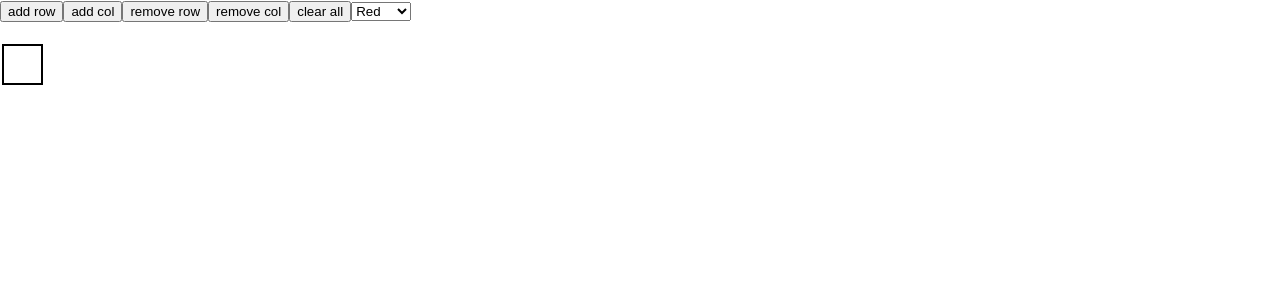
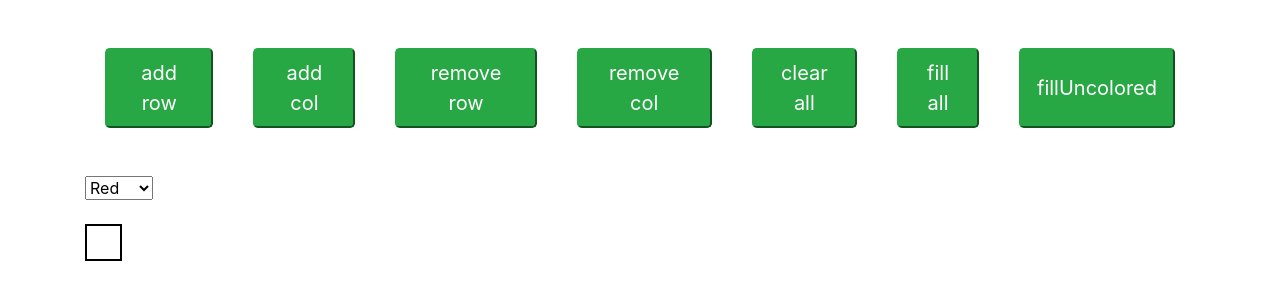
Before and after one commit to anastasiya-chabotska/Assignment-8, a React (Create React App) app: page / in a window 1280 px wide. Shown: the top 300 px of the page. Built offline with nearby package versions, Linux system fonts and the light colour scheme.

Commit message:
added some styling

```diff
--- a/package.json
+++ b/package.json
@@ -6,6 +6,7 @@
     "@testing-library/jest-dom": "^5.11.8",
     "@testing-library/react": "^11.2.3",
     "@testing-library/user-event": "^12.6.0",
+    "bootstrap": "^4.5.3",
     "react": "^17.0.1",
     "react-dom": "^17.0.1",
     "react-scripts": "4.0.1",
--- a/src/App.css
+++ b/src/App.css
@@ -1,9 +1,16 @@
-.App {
-  text-align: center;
-}
 
 .cell {
   width: 35px;
   height: 35px;
   border: 2px solid black;
 }
+
+.buttons{
+  display: flex;
+  box-sizing: border-box;
+  justify-content: center;
+  padding: 3em 0;
+}
+.buttons > button {
+  margin: 0 1em;
+}
--- a/src/components/Navbar.jsx
+++ b/src/components/Navbar.jsx
@@ -4,16 +4,23 @@ class NavBar extends Component {
 
     render(){
         return <div>
-            <button onClick={this.props.addrow}>add row</button>
-            <button onClick={this.props.addcol}>add col</button>
-            <button onClick={this.props.removeRow}>remove row</button>
-            <button onClick={this.props.removeCol}>remove col</button>
-            <button onClick={this.props.clearAll}>clear all</button>
-            <select onChange={this.props.setColor}>
-                <option value="#FF0000">Red</option>
-                <option value="#00FF00">Green</option>
-                <option value="#0000FF">Blue</option>
-            </select>
+            <div className="buttons">
+                <button onClick={this.props.addrow} className="btn-success btn-lg">add row</button>
+                <button onClick={this.props.addcol} className="btn-success btn-lg">add col</button>
+                <button onClick={this.props.removeRow} className="btn-success btn-lg">remove row</button>
+                <button onClick={this.props.removeCol} className="btn-success btn-lg">remove col</button>
+                <button onClick={this.props.clearAll} className="btn-success btn-lg">clear all</button>
+                <button onClick={this.props.fillAll} className="btn-success btn-lg">fill all</button>
+                <button onClick={this.props.fillUncolored} className="btn-success btn-lg">fillUncolored</button>
+            </div>
+            <div className="select-container">
+                <select onChange={this.props.setColor}>
+                    <option value="#FF0000">Red</option>
+                    <option value="#00FF00">Green</option>
+                    <option value="#0000FF">Blue</option>
+                </select>
+            </div>
+
 
         </div>
     }
--- a/src/components/Table.jsx
+++ b/src/components/Table.jsx
@@ -17,6 +17,8 @@ class Table extends Component{
         this.setColor = this.setColor.bind(this);
         this.changeColor = this.changeColor.bind(this);
         this.clearAll = this.clearAll.bind(this);
+        this.fillAll = this.fillAll.bind(this);
+        this.fillUncolored = this.fillUncolored.bind(this);
     }
 
     addrow(){
@@ -57,13 +59,24 @@ class Table extends Component{
         })
     }
     changeColor(event){
-        console.log(event);
         event.target.style.backgroundColor = this.state.color;
     }
 
     clearAll(){
         document.querySelectorAll("td").forEach( e => {
-            e.style.backgroundColor = "#FFFFFF";
+            e.style.backgroundColor = '';
+        })
+    }
+    fillAll(){
+        document.querySelectorAll("td").forEach(e => {
+            e.style.backgroundColor = this.state.color;
+        })
+    }
+    fillUncolored(){
+        document.querySelectorAll("td").forEach(e => {
+            if(e.style.backgroundColor === ''){
+                e.style.backgroundColor = this.state.color;
+            }
         })
     }
 
@@ -75,13 +88,15 @@ class Table extends Component{
                 changeColor={this.changeColor}
                 />)
         }
-        return<div>
+        return<div className="container">
             <NavBar addrow= {this.addrow}
                     addcol= {this.addcol}
                     removeRow= {this.removeRow}
                     removeCol= {this.removeCol}
                     setColor = {this.setColor}
                     clearAll = {this.clearAll}
+                    fillAll = {this.fillAll}
+                    fillUncolored = {this.fillUncolored}
                  />
                  <br></br>
             <table>
--- a/src/components/TableCell.jsx
+++ b/src/components/TableCell.jsx
@@ -3,7 +3,10 @@ import { Component } from "react"
 
 class TableCell extends Component{
     render(){
-        return <td className="cell" onClick={this.props.changeColor}></td>;
+        return <td className="cell" onClick={this.props.changeColor}
+                                    >
+
+        </td>;
     }
 }
 
--- a/src/index.js
+++ b/src/index.js
@@ -3,6 +3,7 @@ import ReactDOM from 'react-dom';
 import './index.css';
 import App from './App';
 import reportWebVitals from './reportWebVitals';
+import 'bootstrap/dist/css/bootstrap.css';
 
 ReactDOM.render(
   <React.StrictMode>
```
Also changed, not shown: 2 other files (tests, documents, lock files or other folders).
